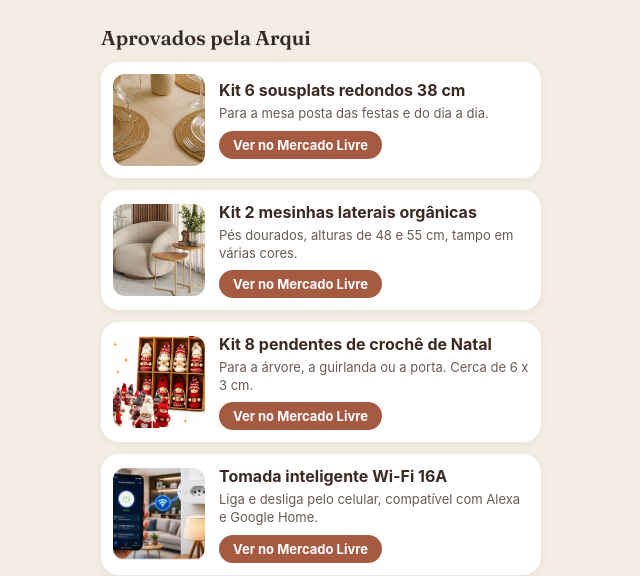
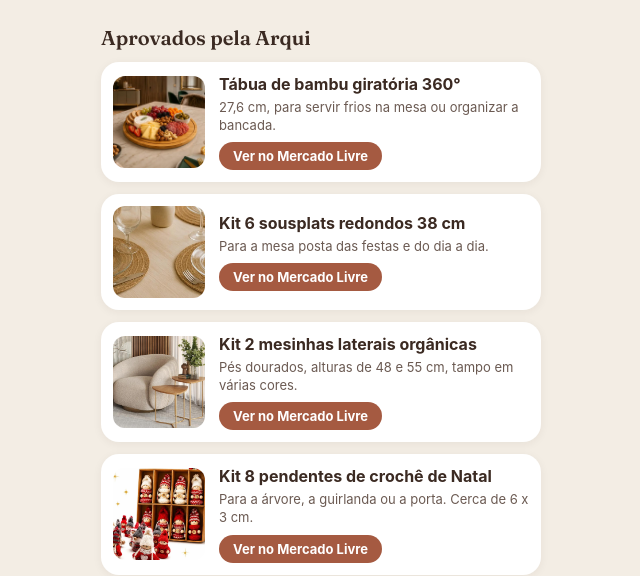
Before and after one commit to confianaarquiteta/midia, a plain HTML site: page links/index.html in a window 1280 px wide. Shown: the part 255-831 px from the top of the page, without its empty margins (319-959 px from the left). Drawn offline with Linux system fonts and the light colour scheme.

Commit message:
25/11: tábua giratória (carrossel 12h) + página da bio
Co-Authored-By: Claude Opus 5.5 <noreply@anthropic.com>
Claude-Session: https://claude.ai/code/session_01CPcLpJZTqxDd6uUyZkM4uz

```diff
--- a/links/index.html
+++ b/links/index.html
@@ -36,6 +36,11 @@ h2{font-family:Fraunces,Georgia,serif;font-weight:600;font-size:20px;margin:28px
   </header>
 
   <h2>Aprovados pela Arqui</h2>
+
+  <a class="card" href="https://meli.la/2T25hVC" target="_blank" rel="noopener sponsored">
+    <img src="img/tabua.jpg" alt="Tábua de bambu giratória">
+    <div><b>Tábua de bambu giratória 360°</b><span>27,6 cm, para servir frios na mesa ou organizar a bancada.</span><em>Ver no Mercado Livre</em></div>
+  </a>
 
   <a class="card" href="https://meli.la/2UgPrWH" target="_blank" rel="noopener sponsored">
     <img src="img/sousplats.jpg" alt="Sousplats redondos">
```
Also changed, not shown: d-25-11/tabua-01.jpg (added), d-25-11/tabua-02.jpg (added), links/img/tabua.jpg (added).
